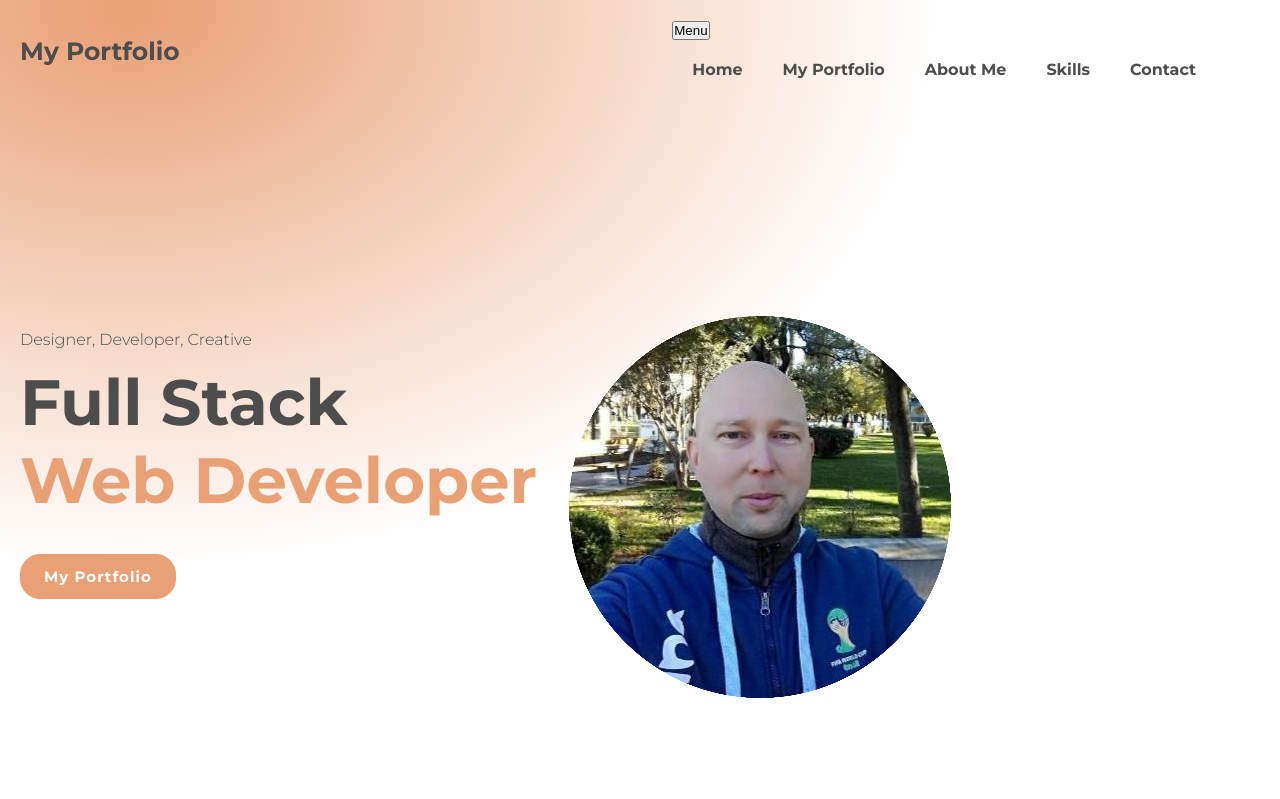
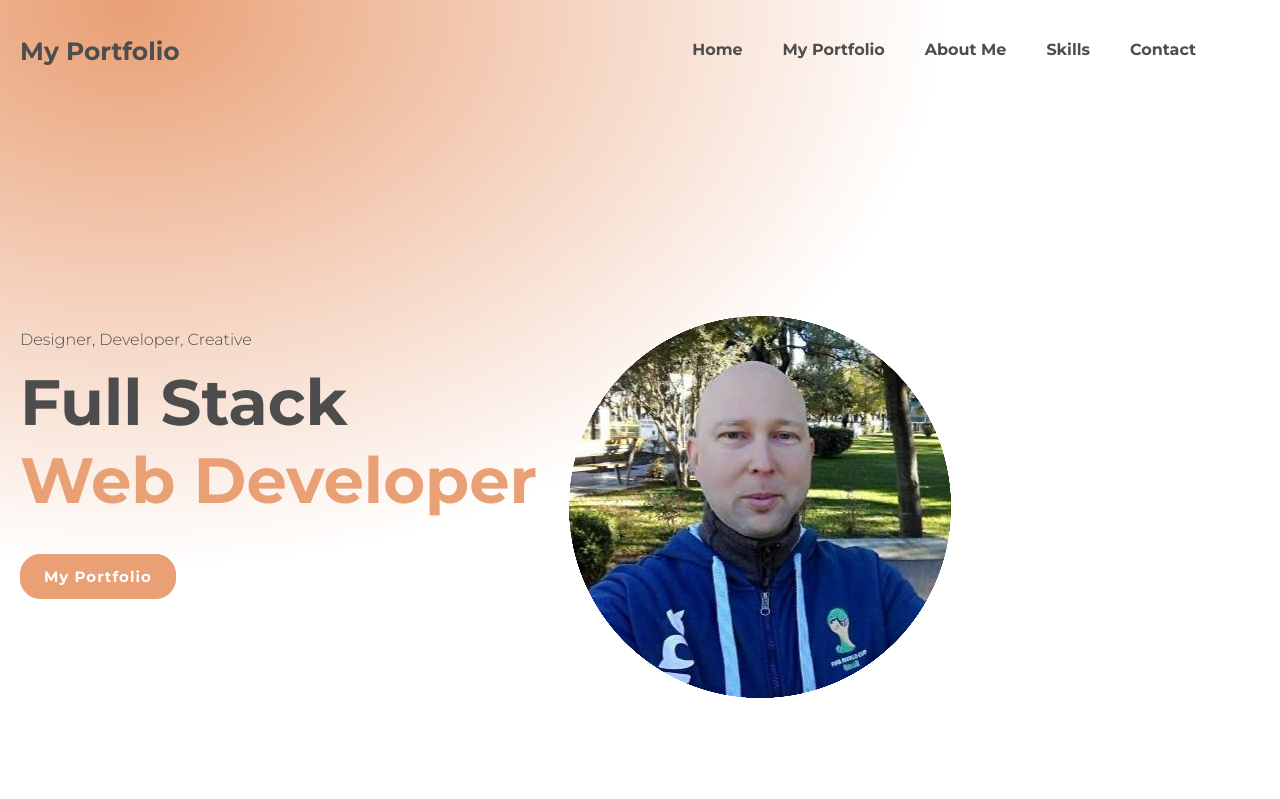
Before and after one commit to Hans-Rafael/hans-rafael.github.io, a PHP site: page / in a window 1280 px wide. Shown: the top 799 px of the page. Run offline with PHP 8.4, Linux system fonts and the light colour scheme.

Commit message:
menu para phone

```diff
--- a/css/mobile.css
+++ b/css/mobile.css
@@ -12,7 +12,7 @@
   .collapsible {
     position: relative;
     left: 66px;
-	background-color: #777;
+    background-color: rgb(61, 125, 150);
     color: white;
     cursor: pointer;
     padding: 18px;
@@ -25,13 +25,13 @@
 
 .active,
 .collapsible:hover {
-	background-color: #555;
+  background-color: rgb(30, 169, 155);
 }
 
 .content {
   max-height: 0;
   overflow: hidden;
-	transition:  0.2s ease-out;
+  transition: 0.2s ease-out;
   background-color: #f1f1f1;
   display: flex;
   flex-direction: column;
@@ -49,11 +49,10 @@
 .navigation {
   position: fixed;
   display: grid;
-	top:auto;
+  top: auto;
   right: 5%;
   font-weight: bold;
   font-size: 1rem;
-
 }
 /*desplegable manu*/
 .navigation .navbar-toggler {
--- a/css/style.css
+++ b/css/style.css
@@ -108,6 +108,13 @@
 }
 
 /* Navbar */
+@media screen and (min-width: 769px) {
+  .collapsible {
+    width: 100%;
+    display: none;
+  }
+}
+
 #navbar {
   color: #fff;
   overflow: auto;
--- a/index.html
+++ b/index.html
@@ -185,9 +185,8 @@
                 <ul id="mi_parrafo">
                     <li>Hans Garcia Full Stack desarrollador</li>
                     <li> hansvekoni@gmail.com</li>
-                    <li> +541169076296</li>
                 </ul>
-                <button>Copiar al portapapeles</button>
+                <button type="button" onclick="myFunction()" id="on">Copiar</button>
             </div>
 
         </div>
```
Lines whose indentation alone changed are shown as unchanged.
